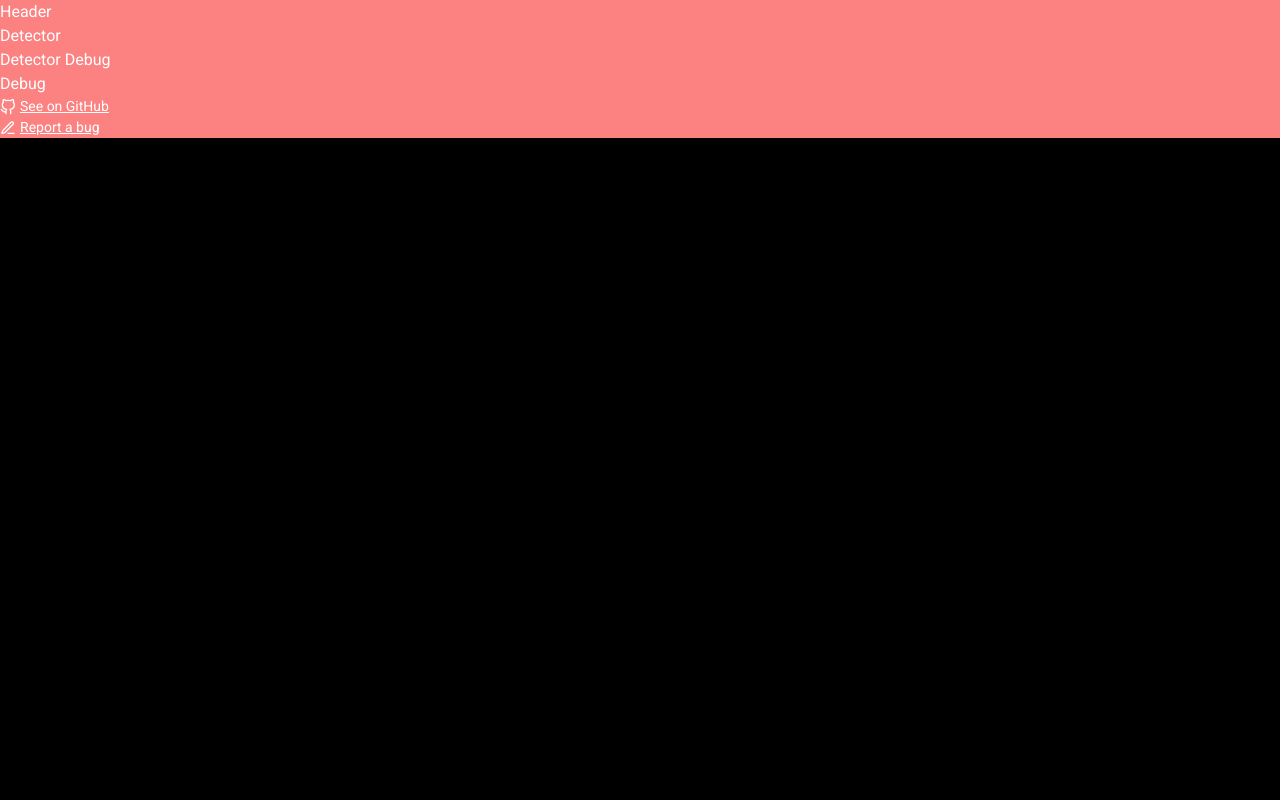
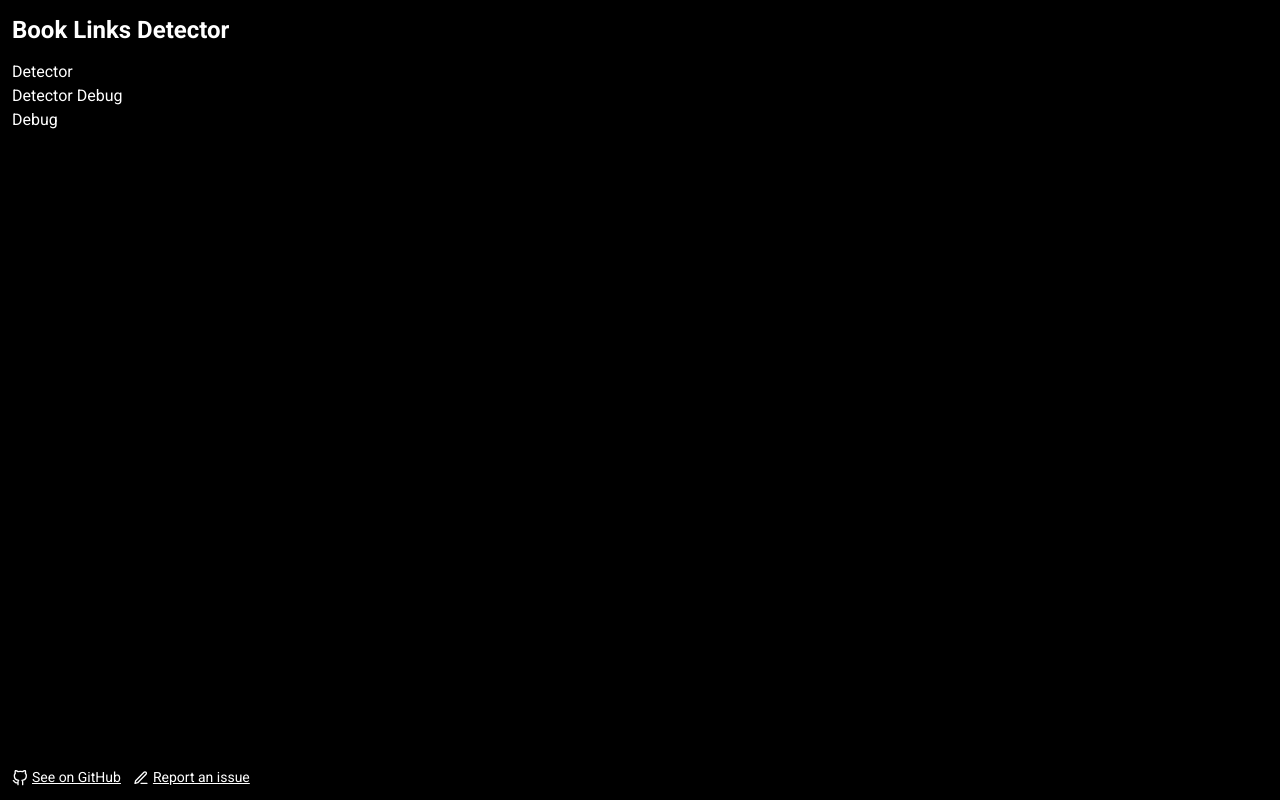
Before and after one commit to trekhleb/links-detector, a React (Create React App) app: page / in a window 1280 px wide. Built offline with nearby package versions, Linux system fonts and the light colour scheme.

Commit message:
Do smth.

```diff
--- a/src/components/screens/HomeScreen.tsx
+++ b/src/components/screens/HomeScreen.tsx
@@ -6,11 +6,11 @@ import Footer from '../shared/Footer';
 
 function HomeScreen(): React.ReactElement {
   return (
-    <div className="bg-red-400">
-      <header>
+    <div className="min-h-screen flex flex-col p-3">
+      <header className="mb-3">
         <Header />
       </header>
-      <section>
+      <section className="flex-grow mb-3">
         <MainNavigation />
       </section>
       <footer>
--- a/src/components/shared/Footer.tsx
+++ b/src/components/shared/Footer.tsx
@@ -5,15 +5,17 @@ import { ICON_KEYS } from '../../icons';
 
 function Footer(): React.ReactElement {
   return (
-    <div>
-      <HyperLink to={GITHUB_BASE_URL} iconKey={ICON_KEYS.GIT_HUB}>
-        See on GitHub
-      </HyperLink>
+    <footer>
+      <div className="flex flex-row">
+        <HyperLink to={GITHUB_BASE_URL} iconKey={ICON_KEYS.GIT_HUB} className="mr-3">
+          See on GitHub
+        </HyperLink>
 
-      <HyperLink to={GITHUB_ISSUES_LINK} iconKey={ICON_KEYS.EDIT}>
-        Report a bug
-      </HyperLink>
-    </div>
+        <HyperLink to={GITHUB_ISSUES_LINK} iconKey={ICON_KEYS.EDIT}>
+          Report an issue
+        </HyperLink>
+      </div>
+    </footer>
   );
 }
 
--- a/src/components/shared/Header.tsx
+++ b/src/components/shared/Header.tsx
@@ -2,9 +2,11 @@ import React from 'react';
 
 function Header(): React.ReactElement {
   return (
-    <div>
-      Header
-    </div>
+    <header>
+      <div className="font-bold text-2xl">
+        Book Links Detector
+      </div>
+    </header>
   );
 }
 
--- a/src/components/shared/HyperLink.tsx
+++ b/src/components/shared/HyperLink.tsx
@@ -6,10 +6,16 @@ type HyperLinkProps = {
   to: string,
   children: React.ReactNode,
   iconKey?: ICON_KEYS,
+  className?: string,
 };
 
 function HyperLink(props: HyperLinkProps): React.ReactElement {
-  const { to, children, iconKey } = props;
+  const {
+    to,
+    children,
+    iconKey,
+    className = '',
+  } = props;
 
   const icon = iconKey ? (
     <Icon iconKey={iconKey} className="w-4 h-4" />
@@ -27,7 +33,7 @@ function HyperLink(props: HyperLinkProps): React.ReactElement {
   ) : children;
 
   return (
-    <a href={to} className="underline text-sm">
+    <a href={to} className={`underline text-sm ${className}`}>
       {linkContent}
     </a>
   );
```
